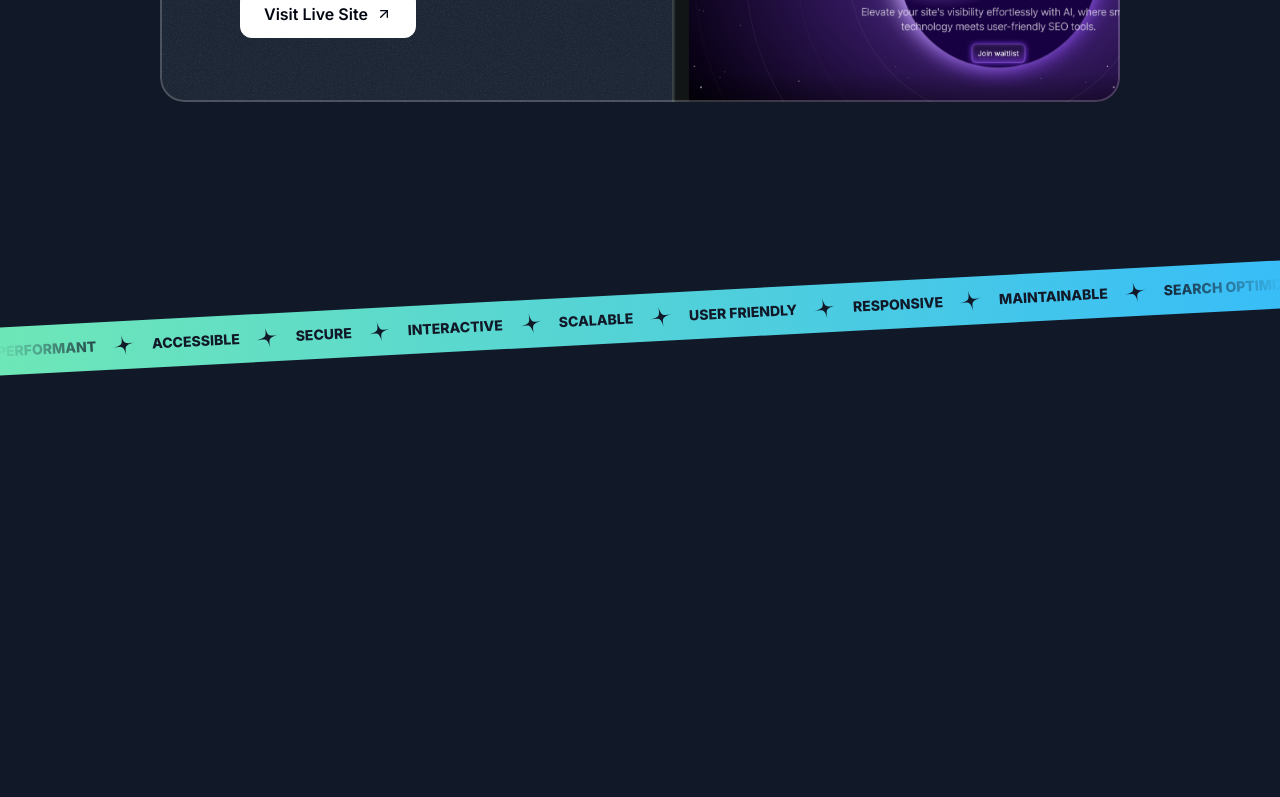
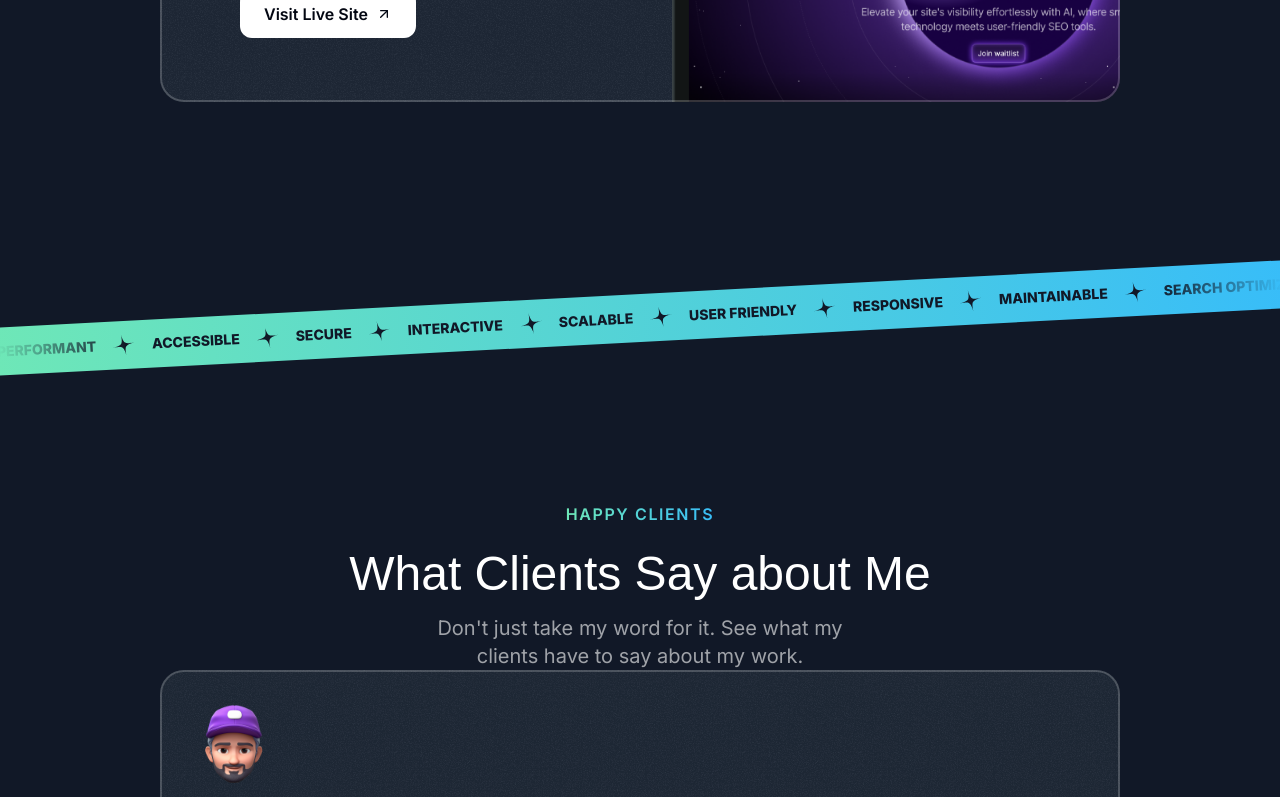
Before and after one commit to harrySentinel/Portfolio-v2, a Next.js app in the folder my-portfolio/: page / in a window 1280 px wide. Shown: the part 2718-3515 px from the top of the page. Before the commit the page ends 3156 px from the top, so only its background shows below. Built offline with nearby package versions, Linux system fonts and the light colour scheme; a web font is replaced by a local one.

Commit message:
some necessary major changes and work in testimonial section

```diff
--- a/my-portfolio/src/app/page.js
+++ b/my-portfolio/src/app/page.js
@@ -2,6 +2,7 @@ import { Header } from "@/sections/Header";
 import { HeroSection } from "@/sections/Hero";
 import { ProjectsSection } from "@/sections/Projects";
 import { TapeSection } from "@/sections/Tape";
+import { TestimonialsSection } from "@/sections/Testimonials"
 import "./globals.css";
 
 
@@ -12,6 +13,7 @@ export default function Home() {
      <HeroSection />
      <ProjectsSection />
      <TapeSection />
+     <TestimonialsSection />
     </div>
   );
 }
--- /dev/null
+++ b/my-portfolio/src/components/Card.jsx
@@ -0,0 +1,27 @@
+import PropTypes from "prop-types";
+import grainImage from '@/assets/images/grain.jpg';
+import { twMerge } from 'tailwind-merge';
+
+export const Card = ({ className, children }) => {
+
+  return (
+    <div
+      className={twMerge("bg-gray-800 rounded-3xl relative z-0 overflow-hidden after:z-10 after:content-[''] after:absolute after:inset-0 after:outline-2 after:outline after:-outline-offset-2 after:rounded-3xl after:outline-white/20 after:pointer-events-none p-6", className)}
+    >
+      <div
+        className="absolute inset-0 -z-10 opacity-5"
+        style={{
+          backgroundImage: `url(${grainImage.src})`,
+        }}
+      ></div>
+      {children}
+    </div>
+  );
+};
+
+// Prop validation to catch runtime bugs in development (hehe not using typescript here for now)
+
+Card.propTypes = {
+  className: PropTypes.string,
+  children: PropTypes.node,
+};
--- /dev/null
+++ b/my-portfolio/src/components/SectionHeader.jsx
@@ -0,0 +1,22 @@
+import PropTypes from "prop-types";
+
+export const SectionHeader = ({ title, eyebrow, description }) => {
+    return (
+        <>
+         <div className="flex justify-center">
+        <p className="uppercase font-semibold tracking-widest bg-gradient-to-r from-emerald-300 to-sky-400 text-center bg-clip-text text-transparent ">{eyebrow}</p>
+        </div>
+        <h2 className="font-serif text-3xl md:text-5xl text-center mt-6">{title}</h2>
+        <p className="text-center md:text-lg lg:text-xl text-white/60 mt-4 max-w-md mx-auto">
+            {description}
+        </p>
+        </>
+    );
+};
+
+// Runtime prop validation (important in .jsx)
+SectionHeader.propTypes = {
+  title: PropTypes.string.isRequired,
+  eyebrow: PropTypes.string.isRequired,
+  description: PropTypes.string.isRequired,
+};
--- a/my-portfolio/src/sections/Projects.jsx
+++ b/my-portfolio/src/sections/Projects.jsx
@@ -5,6 +5,8 @@ import Image from "next/image";
 import CheckCircleIcon from '@/assets/icons/check-circle.svg';
 import ArrowUpRightIcon from '@/assets/icons/arrow-up-right.svg';
 import grainImage from '@/assets/images/grain.jpg';
+import { SectionHeader } from "@/components/SectionHeader";
+import { Card } from "@/components/Card";
 
 const portfolioProjects = [
   {
@@ -49,21 +51,13 @@ export const ProjectsSection = () => {
   return (
     <section className="pb-16 lg:py-24">
       <div className="container">
-        <div className="flex justify-center">
-        <p className="uppercase font-semibold tracking-widest bg-gradient-to-r from-emerald-300 to-sky-400 text-center bg-clip-text text-transparent ">Real-world Results</p>
-        </div>
-        <h2 className="font-serif text-3xl md:text-5xl text-center mt-6">Featured Projects</h2>
-        <p className="text-center md:text-lg lg:text-xl text-white/60 mt-4 max-w-md mx-auto">
-            See how I transformed concepts into engaging digital experiences.
-        </p>
+        <SectionHeader eyebrow="Real-world Results" title="Featured Projects" description="See how I transformed concepts into engaging digital experiences." />
+
         <div className="mt-10 md:mt-20 flex flex-col gap-20">
           {portfolioProjects.map((project) => (
-            <div key={project.title} className="bg-gray-800 rounded-3xl relative z-0 overflow-hidden after:z-10 after:content-[''] after:absolute after:inset-0 after:outline-2 after:outline after:-outline-offset-2 after:rounded-3xl after:outline-white/20 px-8 pt-8 md:pt-12 md:px-10 lg:pt-16
-            lg:px-20 after:pointer-events-none">
+            <Card key={project.title} className="px-8 pt-8 pb-0 md:pt-12 md:px-10 lg:pt-16
+            lg:px-20">
 
-                <div className="absolute inset-0 -z-10 opacity-5" style={{
-                    backgroundImage: `url(${grainImage.src})`
-                }}></div>
                 <div className="lg:grid lg:grid-cols-2 lg:gap-16">
                  <div className="lg:pb-16">
                 <div className="bg-gradient-to-r from-emerald-300 to-sky-400 inline-flex gap-2 font-bold uppercase tracking-widest text-sm text-transparent bg-clip-text">
@@ -75,7 +69,7 @@ export const ProjectsSection = () => {
               <hr className="border-t-2 border-white/5 mt-4 md:mt-5" />
               <ul className="flex flex-col gap-4 mt-4 md:mt-5">
                 {project.results.map((result) => (
-                  <li className="flex gap-2 text-sm md:text-base text-white/50">
+                  <li key={result.title} className="flex gap-2 text-sm md:text-base text-white/50">
                    <CheckCircleIcon className="size-5 md:size-6" />
                    <span>{result.title}</span>
                   </li>
@@ -93,7 +87,7 @@ export const ProjectsSection = () => {
               <Image src={project.image} alt={project.title} className="mt-8 -mb-4 md:-mb-0 lg:mt-0 lg:absolute lg:h-full lg:w-auto lg:max-w-none" />
               </div>
               </div>
-            </div>
+            </Card>
           ))}
         </div>
       </div>
--- a/my-portfolio/src/sections/Testimonials.jsx
+++ b/my-portfolio/src/sections/Testimonials.jsx
@@ -0,0 +1,63 @@
+import memojiAvatar1 from "@/assets/images/memoji-avatar-1.png";
+import memojiAvatar2 from "@/assets/images/memoji-avatar-2.png";
+import memojiAvatar3 from "@/assets/images/memoji-avatar-3.png";
+import memojiAvatar4 from "@/assets/images/memoji-avatar-4.png";
+import memojiAvatar5 from "@/assets/images/memoji-avatar-5.png";
+import { SectionHeader } from "@/components/SectionHeader";
+import Image from "next/image";
+import grainImage from '@/assets/images/grain.jpg';
+import { Card } from '@/components/Card';
+
+const testimonials = [
+  {
+    name: "Alex Turner",
+    position: "Marketing Manager @ TechStartups",
+    text: "Alex was instrumental in transforming our website into a powerful platform for engaging users and driving results. His attention to detail and user-first approach significantly improved our overall UX",
+    avatar: memojiAvatar1,
+  },
+    {
+    name: "Olivia Green",
+    position: "Marketing Manager @ TechStartups",
+    text: "Alex was instrumental in transforming our website into a powerful",
+    avatar: memojiAvatar2,
+  },
+     {
+    name: "Daniel White",
+    position: "Marketing Manager @ TechStartups",
+    text: "Alex was instrumental in transforming our website into a powerful",
+    avatar: memojiAvatar3,
+  },
+    {
+    name: "Emily Carter",
+    position: "Marketing Manager @ TechStartups",
+    text: "Alex was instrumental in transforming our website into a powerful",
+    avatar: memojiAvatar4,
+  },
+     {
+    name: "Michael Brown",
+    position: "Marketing Manager @ TechStartups",
+    text: "Alex was instrumental in transforming our website into a powerful",
+    avatar: memojiAvatar5,
+  },
+]
+
+export const TestimonialsSection = () => {
+    return (
+    <div className="py-16">
+        <div className="container">
+        <SectionHeader eyebrow="Happy Clients" title="What Clients Say about Me" description=" Don't just take my word for it. See what my clients have to say about my work."
+        />
+        <div>
+            {testimonials.map((testimonial) => (
+               <Card key={testimonial.name}>
+                 <Image src={testimonial.avatar} alt ={testimonial.name} />
+                 <div>{testimonial.name}</div>
+                 <div>{testimonial.position}</div>
+                 <p>{testimonial.text}</p>
+                </Card>
+            ))}
+        </div>
+        </div>
+    </div>
+    );
+};
```
